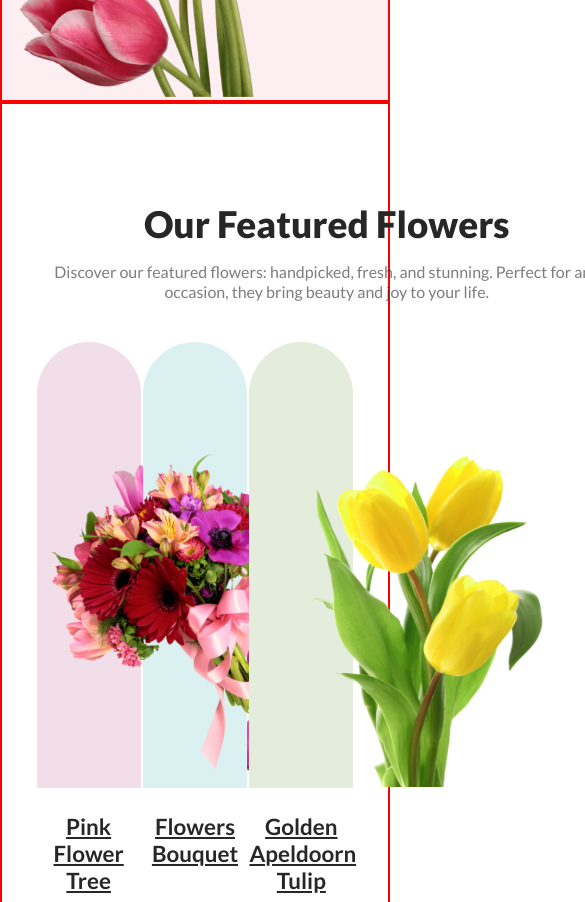
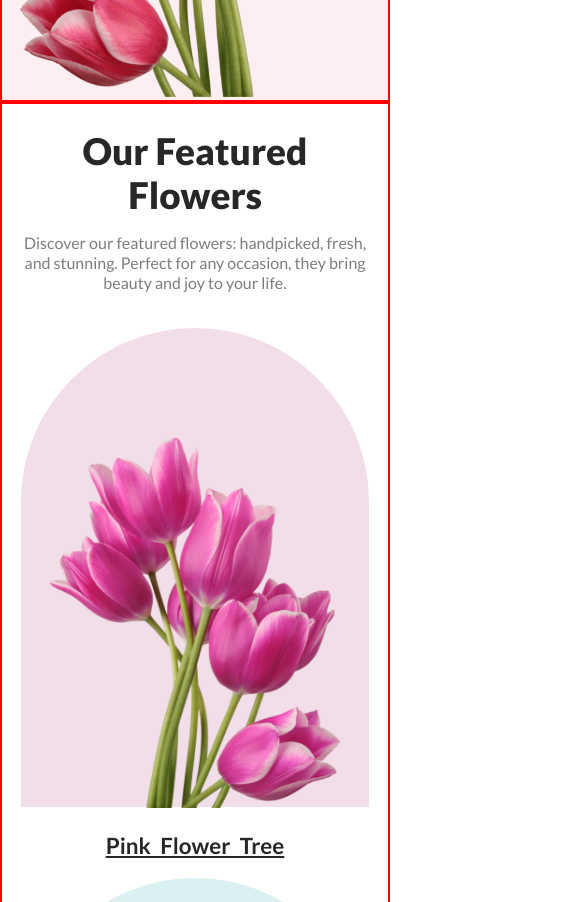
Before and after one commit to Nabilabintaakter/online-flower-shop, a plain HTML site: page index.html in a window 390 px wide. Shown: the part 1080-1982 px from the top of the page, 585 px wide, since content can reach past the window. Drawn offline with Linux system fonts and the light colour scheme.

Commit message:
made featured flowers section mobile responsive

```diff
--- a/styles/style.css
+++ b/styles/style.css
@@ -208,4 +208,55 @@ body{
         height: 100%;
     }
 
+    /* featured flowers section */
+
+    .featured-flowers-section{
+        height: auto;
+    }
+    .featured-flowers-container{
+        width: 100%;
+        height: auto;
+        margin: 0 auto;
+    }
+    .featured-text-container{
+        width: 95%;
+        height: auto;
+        margin: 20px auto;
+        padding: 5px;
+    }
+    .featured-image-container{
+        width: 100%;
+        height: 1650px;
+        margin-top: 30px;
+        flex-direction: column;
+    }
+    .featured-image-content{
+        width: 100%;
+    }
+    .card-1, .card-2, .card-3{
+        width: 90%;
+        margin: 0 auto;
+        height: 87%;
+    }
+    .card-1 img{
+        width: 290px;
+        height: 370px;
+        top: 61.5%;
+        left: 50%;
+        transform: translate(-50%, -50%);
+    }
+    .card-2 img{
+        width: 320px;
+        height: 320px;
+        top: 55%;
+        left: 55%;
+    }
+    .card-3 img{
+        width: 320px;
+        height: 390px;
+        top: 59%;
+        left: 50%;
+        transform: translate(-50%, -50%);
+    }
+
 }
```
